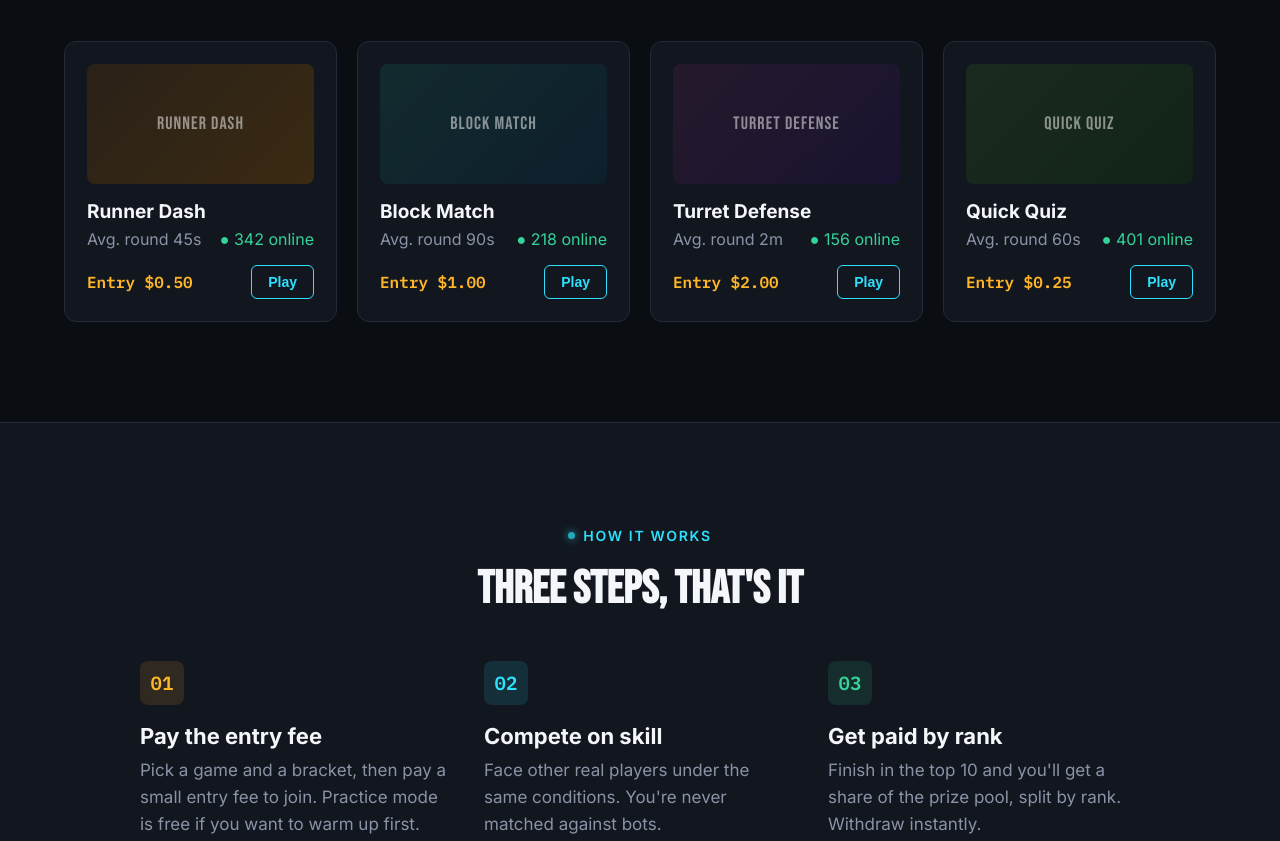
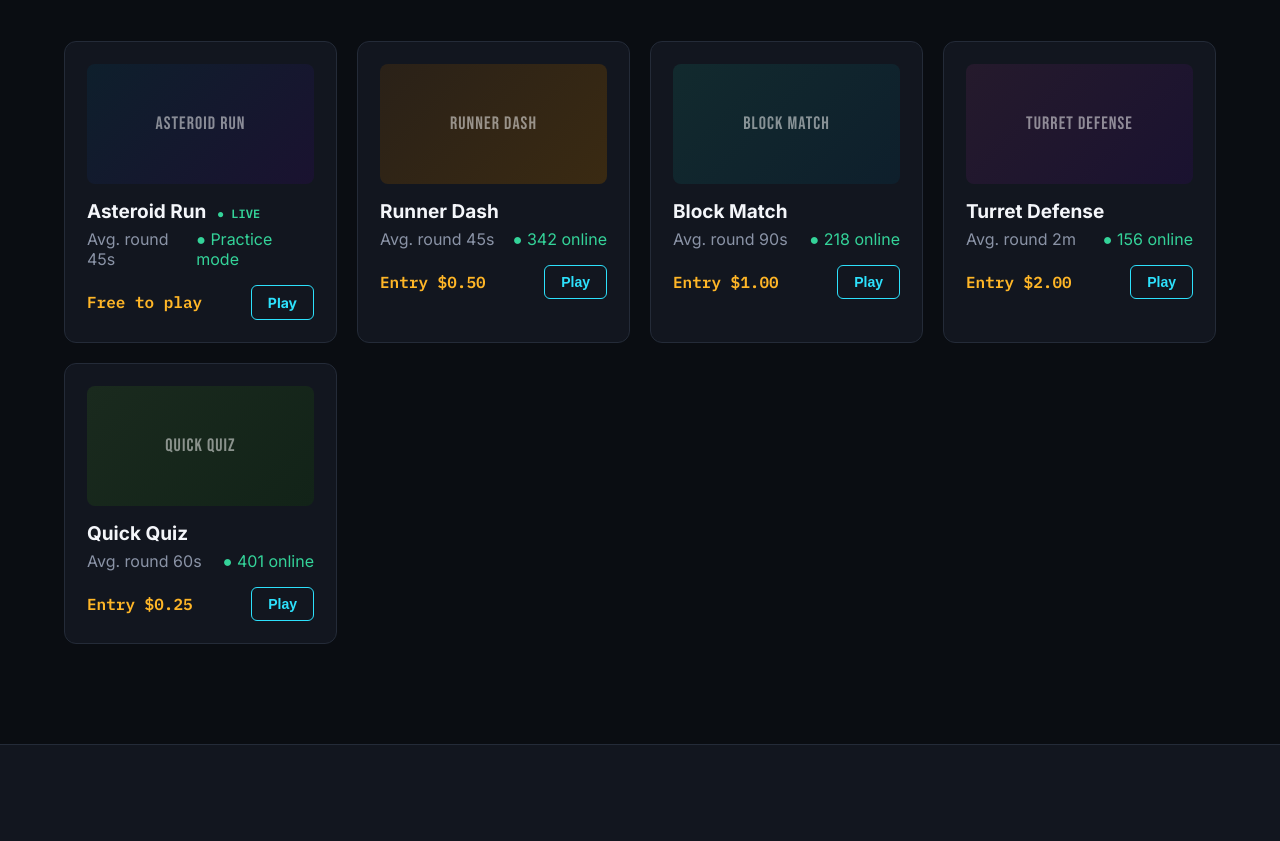
Before and after one commit to ckdckddnr/arcadia, a plain HTML site: page index.html in a window 1280 px wide. Shown: the part 940-1781 px from the top of the page. Drawn offline with nearby package versions, Linux system fonts and the light colour scheme.

Commit message:
Add files via upload

```diff
--- a/index.html
+++ b/index.html
@@ -323,6 +323,12 @@
   </div>
   <div class="game-grid">
     <div class="game-card">
+      <div class="game-thumb" style="background:linear-gradient(135deg,#0e1f2c,#1a1230);">ASTEROID RUN</div>
+      <div class="game-title">Asteroid Run <span class="mono" style="color:var(--green); font-size:12px; font-weight:700; margin-left:6px;">● LIVE</span></div>
+      <div class="game-meta"><span>Avg. round 45s</span><span class="players">● Practice mode</span></div>
+      <div class="game-footer"><span class="entry-fee">Free to play</span><a href="game-asteroid-run.html" class="play-btn" style="text-decoration:none; display:inline-flex; align-items:center;">Play</a></div>
+    </div>
+    <div class="game-card">
       <div class="game-thumb thumb-1">RUNNER DASH</div>
       <div class="game-title">Runner Dash</div>
       <div class="game-meta"><span>Avg. round 45s</span><span class="players">● 342 online</span></div>
```
